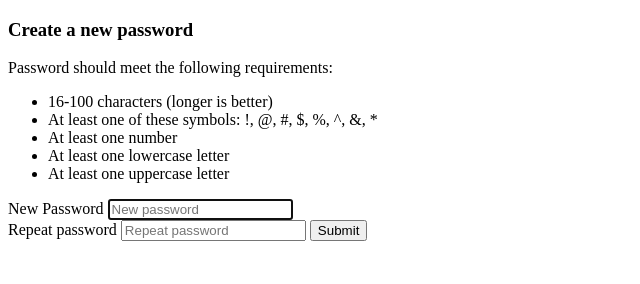
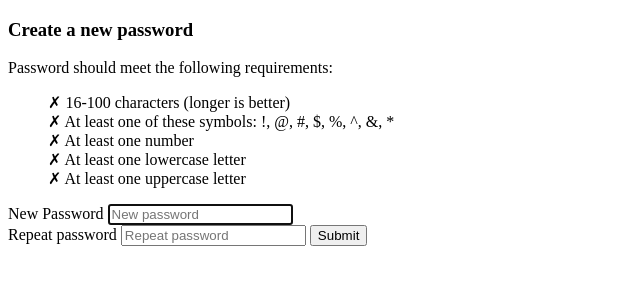
Before and after one commit to shawnajean/formvalidation, a plain HTML site: page index.html in a window 1280 px wide. Shown: the whole page, without its empty margins (0-640 px from the left). Drawn offline with Linux system fonts and the light colour scheme.

Commit message:
Setup styles for list of requirements.

```diff
--- a/index.html
+++ b/index.html
@@ -2,22 +2,43 @@
 <html lang="en">
 <head>
     <meta charset="UTF-8">
+    <meta name="udacity-grader" content="http://udacity.github.io/course-web-forms/lesson2/quizCustomValidity/grader/tests.json" libraries="jsgrader" unit-tests="http://udacity.github.io/course-web-forms/lesson2/quizCustomValidity/grader/unit_tests.js">
     <meta name="viewport" content="width=device-width, initial-scale=1">
-    <meta name="udacity-grader" content="http://udacity.github.io/course-web-forms/lesson2/quizCustomValidity/grader/tests.json" libraries="jsgrader" unit-tests="http://udacity.github.io/course-web-forms/lesson2/quizCustomValidity/grader/unit_tests.js">
     <title>Quiz - setCustomValidity</title>
+    <style>
+        ul {
+            list-style: none;
+        }
+
+        li:before {
+            content: "✗ ";
+        }
+
+        li.valid {
+            color: #00aa00;
+        }
+
+        li.valid:before {
+            content: "✓ ";
+        }
+
+        #error {
+            color: #cc0000;
+        }
+    </style>
 </head>
 <body>
     <h3>Create a new password</h3>
     <p>Password should meet the following requirements:</p>
     <ul>
-        <li>16-100 characters (longer is better)</li>
-        <li>At least one of these symbols: !, @, #, $, %, ^, &, *</li>
-        <li>At least one number</li>
-        <li>At least one lowercase letter</li>
-        <li>At least one uppercase letter</li>
+        <li id="length">16-100 characters (longer is better)</li>
+        <li id="symbol">At least one of these symbols: !, @, #, $, %, ^, &, *</li>
+        <li id="number">At least one number</li>
+        <li id="lower">At least one lowercase letter</li>
+        <li id="upper">At least one uppercase letter</li>
     </ul>
 
-    <div id="error" style="color: #cc0000"></div>
+    <div id="error"></div>
 
     <label>New Password
         <input id="first" type="password" placeholder="New password" autofocus>
```
